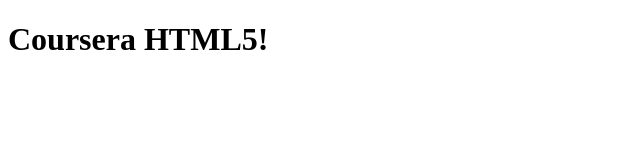
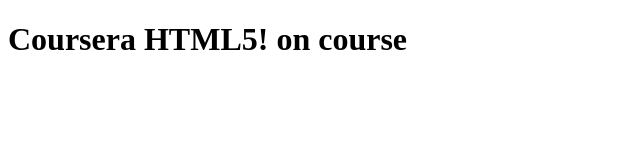
Before and after one commit to Bobbyavi13/IntroHTML5-test, a plain HTML site: page site/index.html in a window 1280 px wide. Shown: the whole page, without its empty margins (0-640 px from the left). Drawn offline with Linux system fonts and the light colour scheme.

Commit message:
Small addition to our page content.

```diff
--- a/site/index.html
+++ b/site/index.html
@@ -4,6 +4,6 @@
 	<title>Hello Coursera!</title>
 </head>
 <body>
-<h1>Coursera HTML5!</h1>
+<h1>Coursera HTML5! on course</h1>
 </body>
 </html>
```
